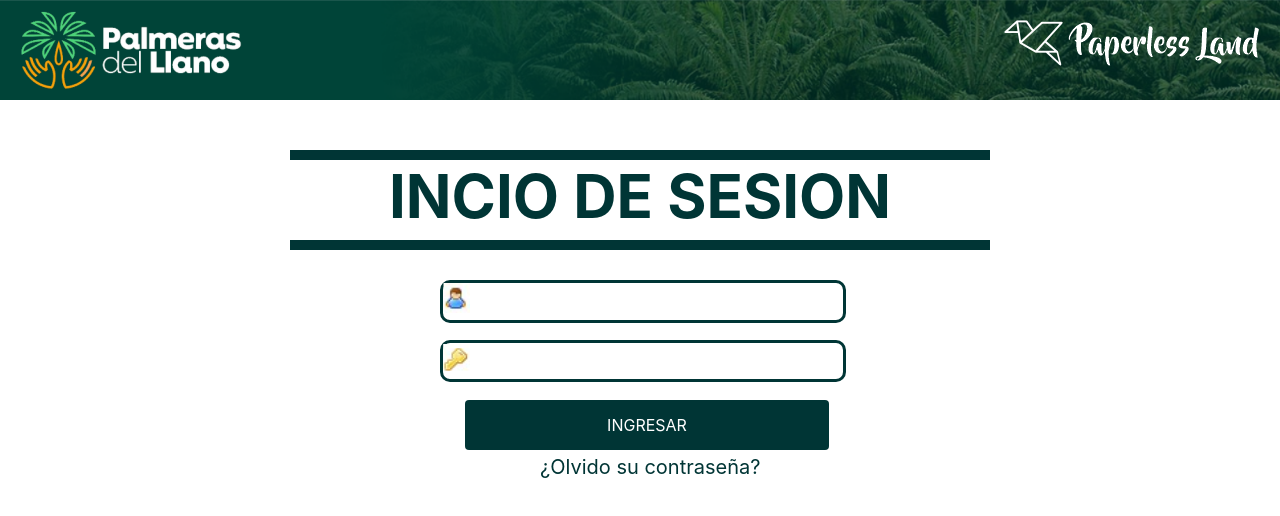
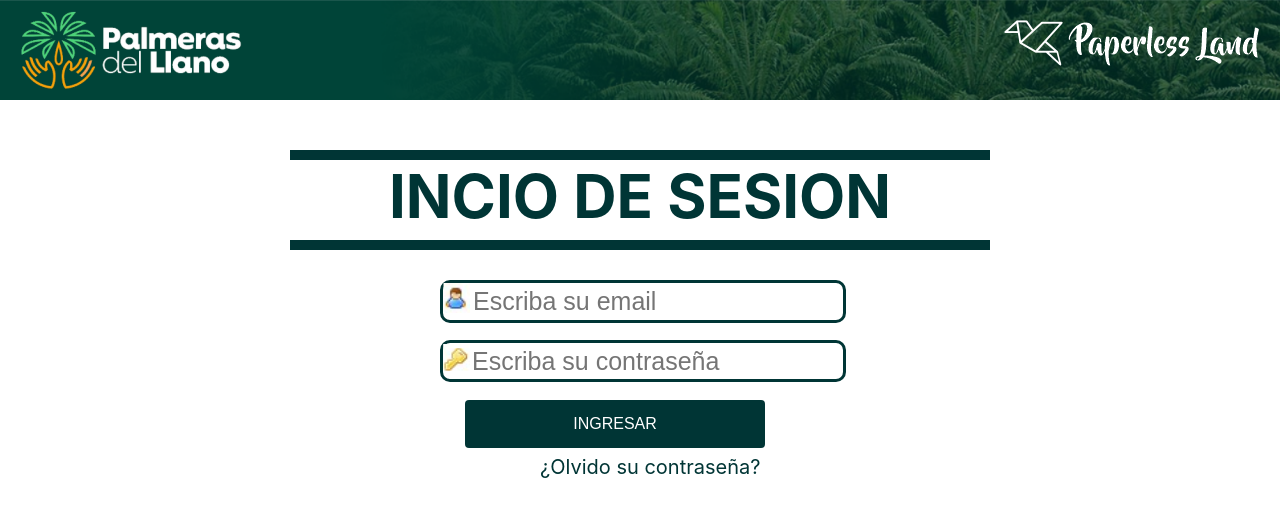
Before and after one commit to NELSONGBR15/PAPERLESS-LAND-GERENCIA, a React (Create React App) app in the folder interfaz/: page / in a window 1280 px wide. Shown: the top 516 px of the page. Built offline with nearby package versions, Linux system fonts and the light colour scheme.

Commit message:
add propiedades y creacion de funcion para almacenar inputs

```diff
--- a/interfaz/package.json
+++ b/interfaz/package.json
@@ -6,6 +6,7 @@
     "@testing-library/jest-dom": "^5.16.4",
     "@testing-library/react": "^13.1.1",
     "@testing-library/user-event": "^13.5.0",
+    "axios": "^0.26.1",
     "react": "^18.0.0",
     "react-dom": "^18.0.0",
     "react-router-dom": "^6.3.0",
--- a/interfaz/src/Pages/LoginPage.js
+++ b/interfaz/src/Pages/LoginPage.js
@@ -1,12 +1,18 @@
-import React, {Component} from "react";
 import { NavLink } from "react-router-dom";
+import { useState } from "react";
 
 import Imagenes from "../Images/Imagenes";
 import '../Styles/Login.css';
 
-export default class Login extends Component{
+export default function Login (){
 
-    render(){
+    const [email, setEmail] = useState();
+    const [password, setPassword] = useState();
+
+    const sumitFrom = () =>{
+        //api call
+    }
+
     return(
         <div className="contenedor">
         <div className="Linea" ></div>
@@ -14,19 +20,29 @@ export default class Login extends Component{
         <div className="Linea Linea--Abajo" ></div>
         <div className="campoUser">
             <div className='Icon_user'>   <img src={Imagenes.IconUser } alt="Icono de usuario"  />  </div>
-                <input className=" Campotext" ></input>
+            <input
+                id="email"
+                type="email"
+                className="Campotext"
+                placeholder="Escriba su email"
+                onChange={e=>setEmail(e.target.value)}
+            />
             </div>
         <br/>
         <div className="campoUser campoUser--config">
         <div className='Icon_user'>   <img src={Imagenes.IconClave } alt="Icono de clave"  />  </div>
-                <input  type={"password"} className=" Campotext" ></input>
+            <input
+                id="pwd"
+                type={"password"}
+                className=" Campotext"
+                placeholder="Escriba su contraseña"
+                onChange={e => setPassword(e.target.value)}
+            />
             </div>
         <br/>
-
-            <NavLink to='/Admin' className="button" >INGRESAR</NavLink>
+        <button to='/Admin' onClick={sumitFrom} className="button" >INGRESAR</button>
         <br/>
         <NavLink to="/RecoveryPassword">¿Olvido su contraseña?</NavLink>
         </div>
     )
 }
-}
```
Also changed, not shown: interfaz/src/App.js (+4 -3 lines), 1 other file (tests, documents, lock files or other folders). Lines whose indentation alone changed are shown as unchanged.
